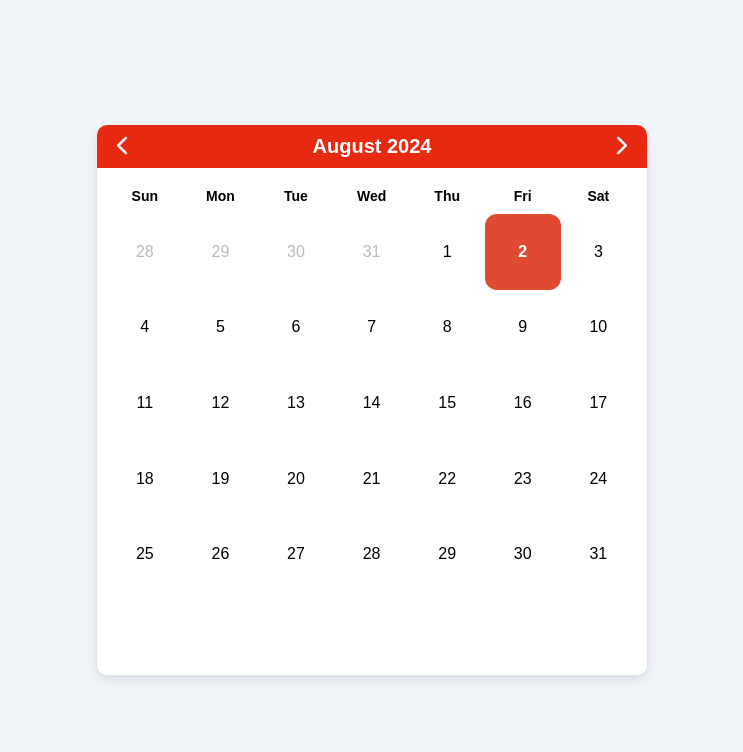
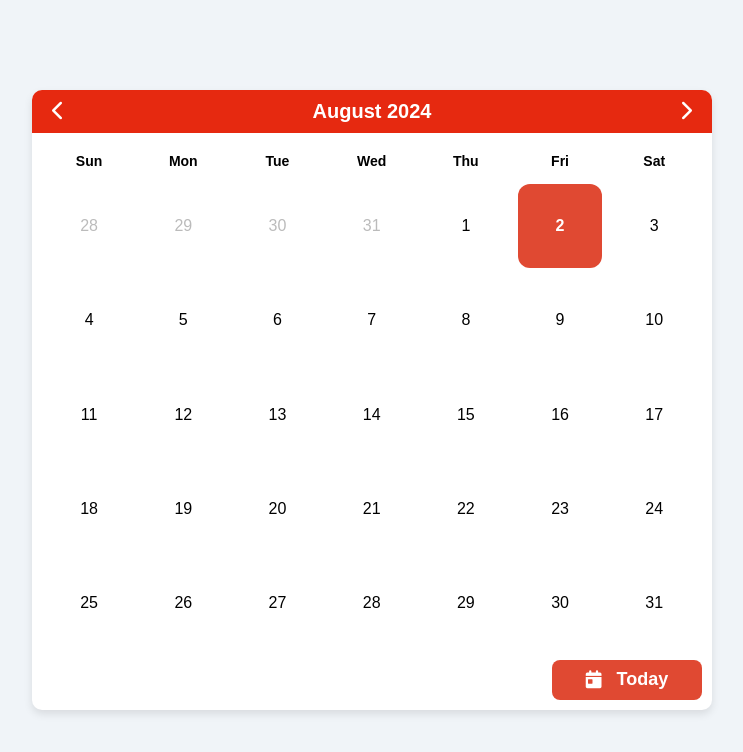
Before and after one commit to yabluninn/CalendarJS, a plain HTML site: page index.html in a window 1280 px wide. Shown: the whole page, without its empty margins (268-1011 px from the left). Drawn offline with Linux system fonts and the light colour scheme.

Commit message:
Added "today" button

```diff
--- a/index.html
+++ b/index.html
@@ -33,6 +33,12 @@
         </div>
         <div class="calendar-dates" id="calendar-dates"></div>
       </div>
+      <div class="calendar-footer">
+        <button class="today-btn" id="today-btn">
+          <i class="fa-solid fa-calendar-day"></i>
+          <p>Today</p>
+        </button>
+      </div>
     </div>
     <script src="script.js"></script>
   </body>
--- a/script.js
+++ b/script.js
@@ -2,6 +2,7 @@ const calendarDates = document.getElementById("calendar-dates");
 const currentMonth = document.getElementById("current-month");
 const prevMonthButton = document.getElementById("prev-month");
 const nextMonthButton = document.getElementById("next-month");
+const todayButton = document.getElementById("today-btn");
 
 let date = new Date();
 let selectedDate = new Date();
@@ -67,6 +68,7 @@ function renderCalendar() {
       month === selectedDate.getMonth()
     ) {
       day.classList.add("selected");
+      day.classList.remove("today");
     }
 
     day.addEventListener("click", () => {
@@ -95,4 +97,9 @@ nextMonthButton.addEventListener("click", () => {
   renderCalendar();
 });
 
+todayButton.addEventListener("click", () => {
+  selectedDate = new Date();
+  renderCalendar();
+});
+
 renderCalendar();
--- a/style.css
+++ b/style.css
@@ -14,8 +14,9 @@ body {
 }
 
 .calendar-container {
-  width: 550px;
-  height: 550px;
+  /* width: 550px;
+  height: fit-content; */
+  width: 680px;
   border-radius: 10px;
   overflow: hidden;
   background-color: white;
@@ -58,7 +59,8 @@ body {
 }
 
 .calendar-day {
-  width: 75.6px;
+  /* width: 75.6px; */
+  width: 94.2px;
   text-align: center;
   padding: 10px;
   font-size: 14px;
@@ -71,8 +73,11 @@ body {
 }
 
 .calendar-date {
-  width: 75.6px;
-  height: 75.6px;
+  /* width: 75.6px;
+  height: 75.6px; */
+  width: 84.2px;
+  height: 84.2px;
+  margin: 5px;
   text-align: center;
   padding: 15px;
   font-size: 16px;
@@ -97,8 +102,40 @@ body {
 
 .calendar-date.today {
   border: 2px dashed #e04932;
+  color: #e04932;
 }
 
 .calendar-date.disabled {
   color: #bbb;
 }
+
+.calendar-footer {
+  width: 100%;
+  height: 50px;
+  padding-left: 10px;
+  padding-right: 10px;
+  padding-bottom: 10px;
+  display: flex;
+  justify-content: end;
+  align-items: center;
+}
+
+.today-btn {
+  width: 150px;
+  height: 40px;
+  display: flex;
+  justify-content: center;
+  align-items: center;
+  flex-direction: row;
+  font-size: 18px;
+  font-weight: bold;
+  background-color: #e04932;
+  color: white;
+  border: none;
+  border-radius: 8px;
+  cursor: pointer;
+}
+
+.today-btn i {
+  margin-right: 15px;
+}
```
